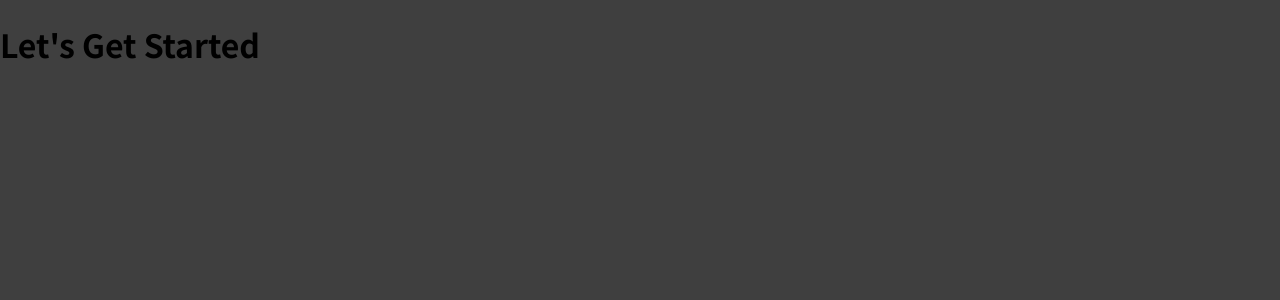
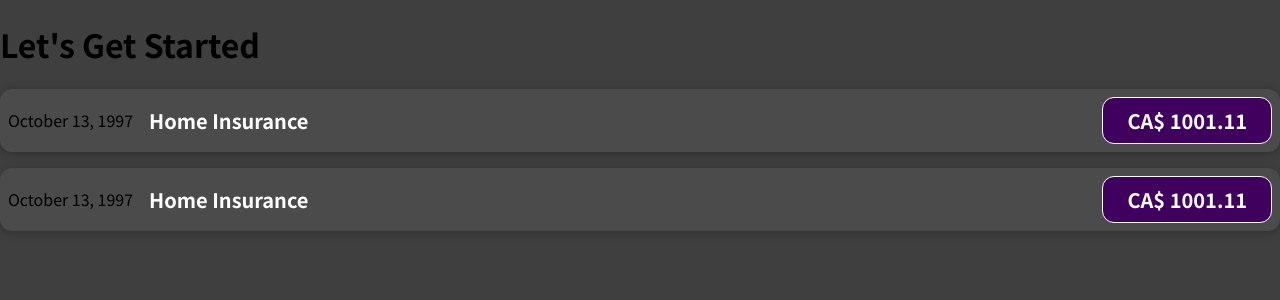
Before and after one commit to SahilFruitwala/react-complete-guide-course, a React (Create React App) app: page / in a window 1280 px wide. Shown: the top 300 px of the page. Built offline with nearby package versions, Linux system fonts and the light colour scheme; the HTML template or start-up script is replaced by a standard one.

Commit message:
Created a Component and Added Some Styles

```diff
--- a/src/App.jsx
+++ b/src/App.jsx
@@ -1,7 +1,11 @@
+import ExpenseItem from "./components/ExpenseItem";
+
 const App = () => {
   return (
     <div>
       <h1>Let's Get Started</h1>
+      <ExpenseItem />
+      <ExpenseItem></ExpenseItem>
     </div>
   );
 }
--- /dev/null
+++ b/src/components/ExpenseItem.css
@@ -0,0 +1,56 @@
+.expense-item {
+  display: flex;
+  justify-content: space-between;
+  align-items: center;
+  box-shadow: 0 2px 8px rgba(0, 0, 0, 0.25);
+  padding: 0.5rem;
+  margin: 1rem 0;
+  border-radius: 12px;
+  background-color: #4b4b4b;
+}
+
+.expense-item__description {
+  display: flex;
+  flex-direction: column;
+  gap: 1rem;
+  align-items: flex-end;
+  flex-flow: column-reverse;
+  justify-content: flex-start;
+  flex: 1;
+}
+
+.expense-item h2 {
+  color: #3a3a3a;
+  font-size: 1rem;
+  flex: 1;
+  margin: 0 1rem;
+  color: white;
+}
+
+.expense-item__price {
+  font-size: 1rem;
+  font-weight: bold;
+  color: white;
+  background-color: #40005d;
+  border: 1px solid white;
+  padding: 0.5rem;
+  border-radius: 12px;
+}
+
+@media (min-width: 580px) {
+  .expense-item__description {
+    flex-direction: row;
+    align-items: center;
+    justify-content: flex-start;
+    flex: 1;
+  }
+
+  .expense-item__description h2 {
+    font-size: 1.25rem;
+  }
+
+  .expense-item__price {
+    font-size: 1.25rem;
+    padding: 0.5rem 1.5rem;
+  }
+}
--- /dev/null
+++ b/src/components/ExpenseItem.jsx
@@ -0,0 +1,15 @@
+import './ExpenseItem.css';
+
+const ExpenseItem = () => {
+  return (
+    <div className="expense-item">
+      <div>October 13, 1997</div>
+      <div className="expense-item__description">
+        <h2>Home Insurance</h2>
+        <div className="expense-item__price">CA$ 1001.11</div>
+      </div>
+    </div>
+  );
+};
+
+export default ExpenseItem;
```
